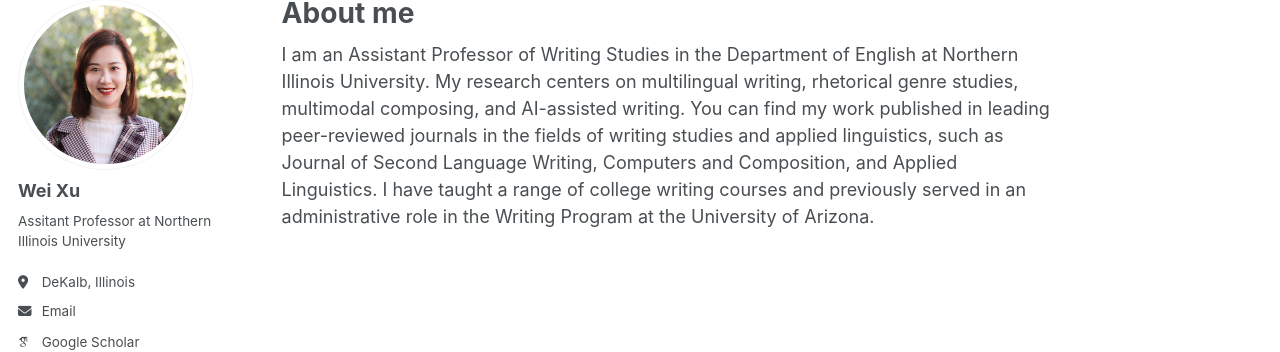
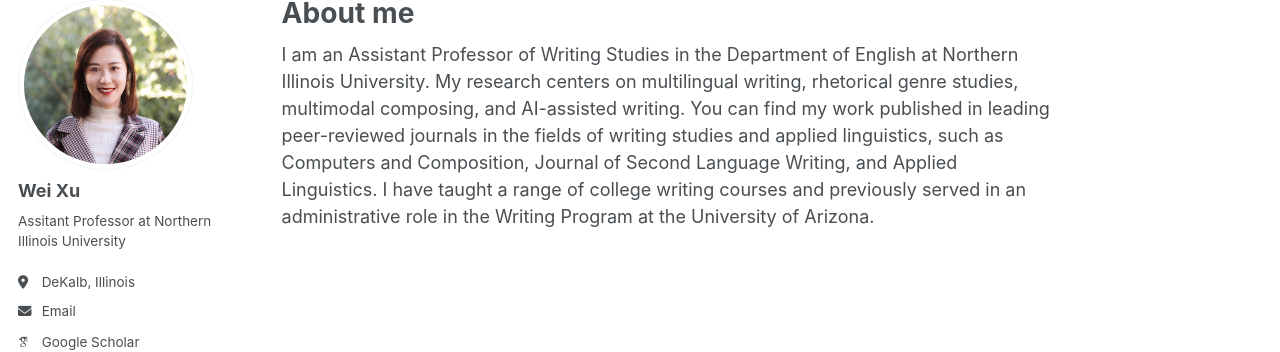
Before and after one commit to weixu-vivian/weixu-vivian.github.io, a Jekyll site: the page built from _pages/about.md, in a window 1280 px wide. Shown: the part 107-459 px from the top of the page. Built offline with Jekyll 4.4.1, drawn with Linux system fonts in a browser that asks for light colours; some web fonts are replaced.

```diff
--- a/_pages/about.md
+++ b/_pages/about.md
@@ -8,4 +8,4 @@ redirect_from:
   - /about.html
 ---
 
-I am an Assistant Professor of Writing Studies in the Department of English at Northern Illinois University. My research centers on multilingual writing, rhetorical genre studies, multimodal composing, and AI-assisted writing. You can find my work published in leading peer-reviewed journals in the fields of writing studies and applied linguistics, such as Journal of Second Language Writing, Computers and Composition, and Applied Linguistics. I have taught a range of college writing courses and previously served in an administrative role in the Writing Program at the University of Arizona.
+I am an Assistant Professor of Writing Studies in the Department of English at Northern Illinois University. My research centers on multilingual writing, rhetorical genre studies, multimodal composing, and AI-assisted writing. You can find my work published in leading peer-reviewed journals in the fields of writing studies and applied linguistics, such as Computers and Composition, Journal of Second Language Writing, and Applied Linguistics. I have taught a range of college writing courses and previously served in an administrative role in the Writing Program at the University of Arizona.
```
